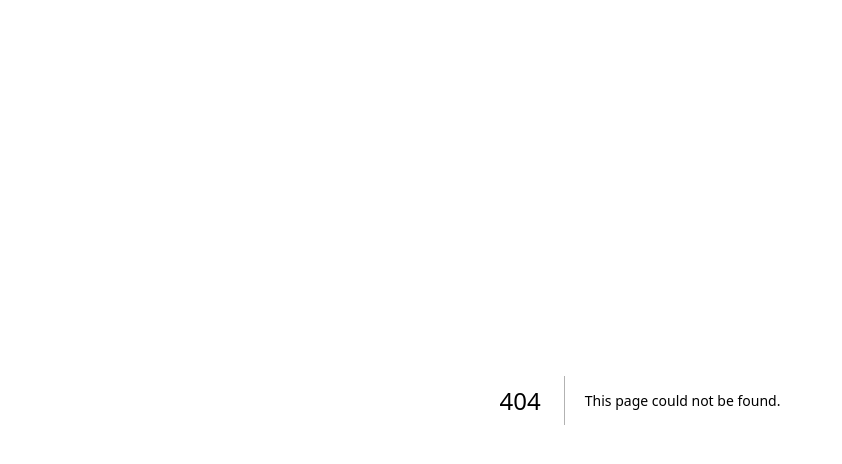
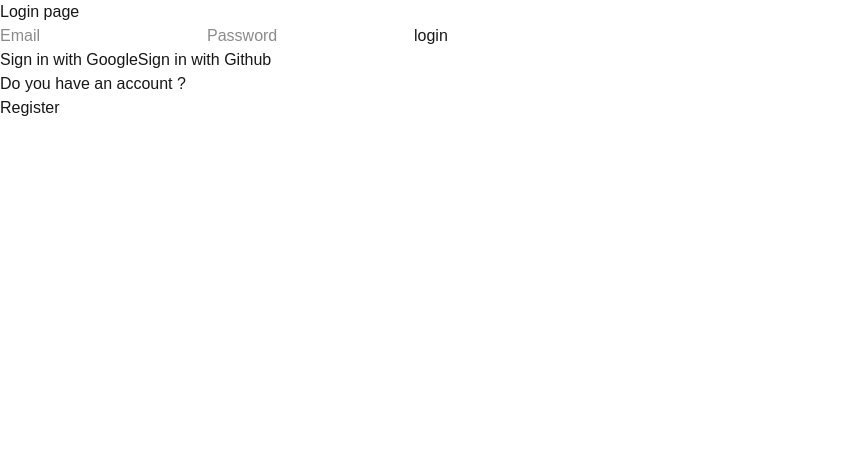
Before and after one commit to Sohaib-Arshid/VisionBoard, a Next.js app: page /login in a window 1280 px wide. Before the commit this address had no page. Shown: the top 464 px of the page, without its empty margins (0-842 px from the left). Built offline with nearby package versions, Linux system fonts and the light colour scheme.

Commit message:
Add login logic fix(login) correct credentials, add loading and redirect

```diff
--- /dev/null
+++ b/app/login/page.tsx
@@ -0,0 +1,62 @@
+"use client"
+import { signIn } from 'next-auth/react'
+import { useRouter } from 'next/navigation'
+
+import React, { FormEvent, useState } from 'react'
+
+const LoginPage = () => {
+    const [email, setEmail] = useState("")
+    const [password, setPassword] = useState("")
+    const router = useRouter();
+
+    const handleSubmit = async (e: React.FormEvent<HTMLFormElement>)=>{
+        e.preventDefault();
+
+        const res = await signIn("credentials", {
+            email,
+            password,
+            redirect: false,
+        })
+
+        if (res?.error) {
+            console.log(res.error);
+        } else {
+            router.push("/")
+        }
+    }
+    return (
+        <div>
+            <h1>Login page </h1>
+            <form onSubmit={handleSubmit}>
+                <input
+                    type="email"
+                    name="email"
+                    placeholder="Email"
+                    value={email}
+                    onChange={(e) => setEmail(e.target.value)}
+                    required
+                />
+                <input
+                    type="password"
+                    name="password"
+                    placeholder="Password"
+                    value={password}
+                    onChange={(e) => setPassword(e.target.value)}
+                    required
+                />
+
+                <button type="submit">login</button>
+                <div>
+                    <button type="button" onClick={() => signIn("google")}>Sign in with Google</button>
+                    <button type="button" onClick={() => signIn("github")}>Sign in with Github</button>
+                </div>
+                <div>
+                    <p>Do you have an account ?</p>
+                    <button onClick={()=>router.push("/register")}>Register</button>
+                </div>
+            </form>
+        </div>
+    )
+}
+
+export default LoginPage
--- a/app/register/page.tsx
+++ b/app/register/page.tsx
@@ -6,8 +6,10 @@ const RegisterPage = () => {
     const [email, setEmail] = useState("")
     const [password, setPassword] = useState("")
     const [confirmpassword, setConfirmPassword] = useState("")
+    const [loading, setLoading] = useState(false)
 
     const router = useRouter();
+    // loading
     const handleSubmit = async (e: React.FormEvent<HTMLFormElement>) => {
         e.preventDefault();
         if (password !== confirmpassword) {
@@ -15,25 +17,29 @@ const RegisterPage = () => {
             return
         }
 
+        setLoading(true)
         try {
             const res = await fetch("/api/auth/register", {
                 method: "POST",
-                headers: { "Content_Type": "application/json" },
+                headers: { "Content-Type": "application/json" },
                 body: JSON.stringify({
                     email,
                     password,
                 }),
             })
 
-            if (!res.ok) {
-                throw new Error("Registration Faield")
+            const data = await res.json()
+            if (!data.ok) {
+                throw new Error(data.message || "Registration Faield")
             }
-            const data = await res.json()
             console.log(data);
             router.push("/login")
         } catch (error) {
-            alert(error)
+            alert(error || "something wrong in registeration")
+        } finally {
+            setLoading(false)
         }
+
     }
 
     return (
@@ -44,23 +50,33 @@ const RegisterPage = () => {
                     type="email"
                     name="email"
                     placeholder="Email"
-                    value = {email}
-                    onChange={(e) =>setEmail(e.target.value)}
+                    value={email}
+                    onChange={(e) => setEmail(e.target.value)}
+                    disabled={loading}
+                    required
                 />
                 <input
                     type="password"
                     name="password"
-                    placeholder="password"
-                    value = {password}
-                    onChange={(e) =>setPassword(e.target.value)}
+                    placeholder="Password"
+                    value={password}
+                    onChange={(e) => setPassword(e.target.value)}
+                    disabled={loading}
+                    required
                 />
                 <input
                     type="password"
-                    name="password"
+                    name="confirmPassword"
+
                     placeholder="Confirm Password"
-                    value = {confirmpassword}
-                    onChange={(e) =>setConfirmPassword(e.target.value)}
+                    value={confirmpassword}
+                    onChange={(e) => setConfirmPassword(e.target.value)}
+                    disabled={loading}
+                    required
                 />
+                <button type="submit" disabled={loading}>
+                    {loading ? "Registering..." : "Register"}
+                </button>
             </form>
             <div>
                 <p>Already have an account <a href="/login">Login</a></p>
--- a/lib/auth.ts
+++ b/lib/auth.ts
@@ -9,15 +9,15 @@ import bcrypt from "bcryptjs";
 
 export const authoption: NextAuthOptions = {
     providers: [
-        // GitHubProvider({
-        //     clientId: process.env.GITHUB_ID!,
-        //     clientSecret: process.env.GITHUB_SECRET!
-        // }),
+        GitHubProvider({
+            clientId: process.env.GITHUB_ID!,
+            clientSecret: process.env.GITHUB_SECRET!
+        }),
 
-        // GoogleProvider({
-        //     clientId: process.env.GOOGLE_CLIENT_ID!,
-        //     clientSecret: process.env.GOOGLE_CLIENT_SECRET!
-        // })
+        GoogleProvider({
+            clientId: process.env.GOOGLE_CLIENT_ID!,
+            clientSecret: process.env.GOOGLE_CLIENT_SECRET!
+        }),
 
         CredentialsProvider({
             name: "Credentials",
```
